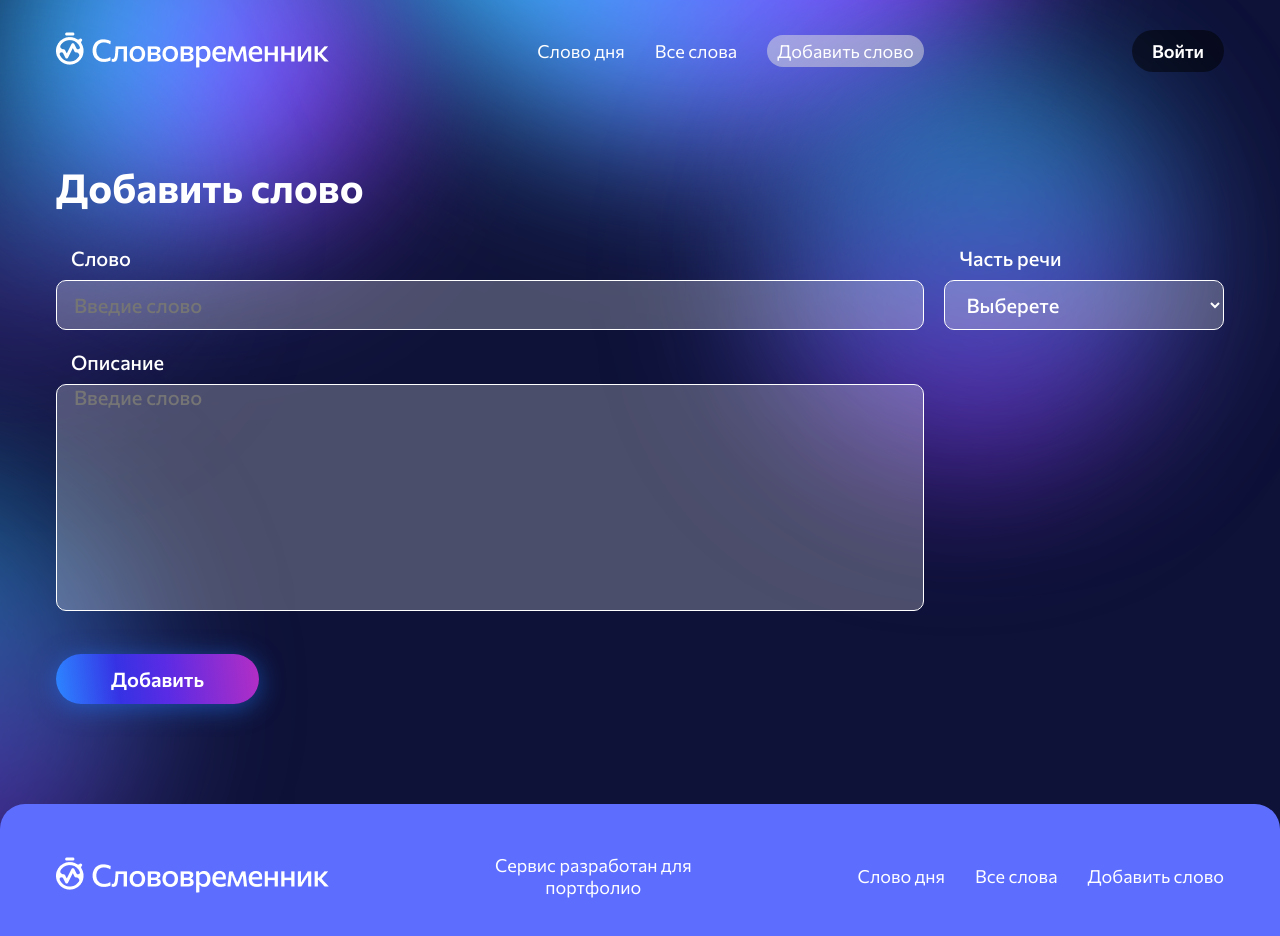
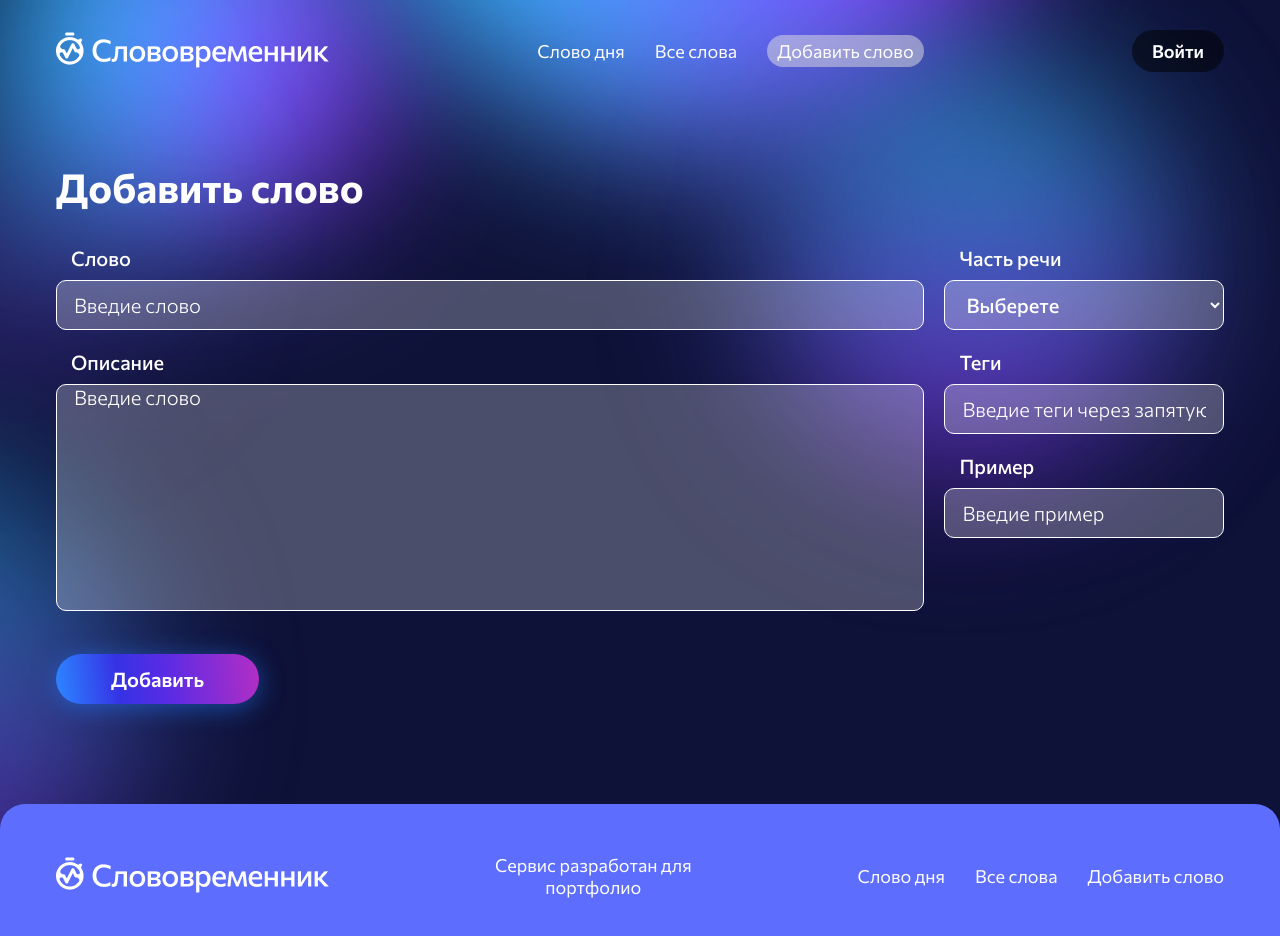
Before and after one commit to StKir/slovovremennik, a Next.js app: page /add-word in a window 1280 px wide. Shown: the top 936 px of the page. Built offline with nearby package versions, Linux system fonts and the light colour scheme.

Commit message:
page:add_word

```diff
--- a/src/components/screens/addNewWord/AddNewWord.tsx
+++ b/src/components/screens/addNewWord/AddNewWord.tsx
@@ -10,6 +10,8 @@ type Inputs = {
 	word: string;
 	description: string;
 	speech: string;
+	example: string;
+	teg: string;
 };
 
 const AddNewWord = () => {
@@ -100,6 +102,52 @@ const AddNewWord = () => {
 									)}
 								/>
 							</label>
+							<label className={styles.form_label} htmlFor='teg'>
+								<span>Теги</span>
+								<span className={styles.error}>{errors.teg?.message}</span>
+								<Controller
+									name='teg'
+									control={control}
+									rules={{
+										required: 'Обязательно',
+										minLength: {
+											value: 2,
+											message: 'Минимум 2 символа'
+										}
+									}}
+									defaultValue=''
+									render={({ field }) => (
+										<MainInput
+											placeholder='Введие теги через запятую'
+											name={field.name}
+											onChange={field.onChange}
+										/>
+									)}
+								/>
+							</label>
+							<label className={styles.form_label} htmlFor='example'>
+								<span>Пример</span>
+								<span className={styles.error}>{errors.example?.message}</span>
+								<Controller
+									name='example'
+									control={control}
+									rules={{
+										required: 'Обязательно',
+										minLength: {
+											value: 2,
+											message: 'Минимум 2 символа'
+										}
+									}}
+									defaultValue=''
+									render={({ field }) => (
+										<MainInput
+											placeholder='Введие пример'
+											name={field.name}
+											onChange={field.onChange}
+										/>
+									)}
+								/>
+							</label>
 						</div>
 					</div>
 					<MainButton type='submit' size='big'>
--- a/src/components/screens/addNewWord/addNewWord.module.scss
+++ b/src/components/screens/addNewWord/addNewWord.module.scss
@@ -3,6 +3,7 @@
 	.from_wrp {
 		display: flex;
 		justify-content: space-between;
+		align-items: baseline;
 		gap: 20px;
 		&_left {
 			display: grid;
@@ -10,8 +11,8 @@
 			width: 100%;
 		}
 		&_rigth {
+			display: grid;
 			width: 376px;
-			display: grid;
 			gap: 20px;
 		}
 	}
--- a/src/styles/globals.scss
+++ b/src/styles/globals.scss
@@ -56,3 +56,41 @@ h2 {
 		margin-bottom: 40px;
 	}
 }
+
+*::-webkit-input-placeholder {
+	/* WebKit, Blink, Edge */
+	font-weight: 300;
+	font-size: 20px;
+	color: rgb(255, 255, 255);
+}
+*:-moz-placeholder {
+	/* Mozilla Firefox 4 to 18 */
+	font-weight: 300;
+	font-size: 20px;
+	color: rgb(255, 255, 255);
+	opacity: 1;
+}
+*::-moz-placeholder {
+	/* Mozilla Firefox 19+ */
+	font-weight: 300;
+	font-size: 20px;
+	color: rgb(255, 255, 255);
+	opacity: 1;
+}
+*:-ms-input-placeholder {
+	/* Internet Explorer 10-11 */
+	font-weight: 300;
+	font-size: 20px;
+	color: rgb(255, 255, 255);
+}
+*::-ms-input-placeholder {
+	/* Microsoft Edge */
+	color: rgb(255, 255, 255);
+}
+
+*::placeholder {
+	/* Most modern browsers support this now. */
+	font-weight: 300;
+	font-size: 20px;
+	color: rgb(255, 255, 255);
+}
```
Also changed, not shown: src/components/ui/input/multiSelect/index.tsx (added, +7 -0 lines), src/components/ui/input/multiSelect/multiSelect.module.scss (added). Lines whose indentation alone changed are shown as unchanged.
